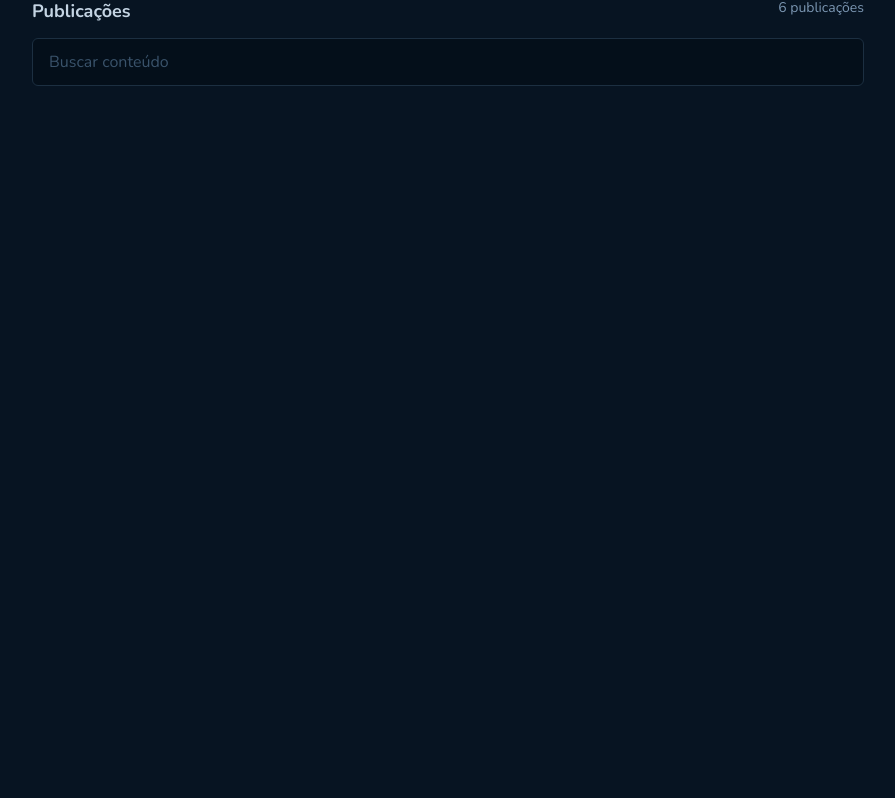
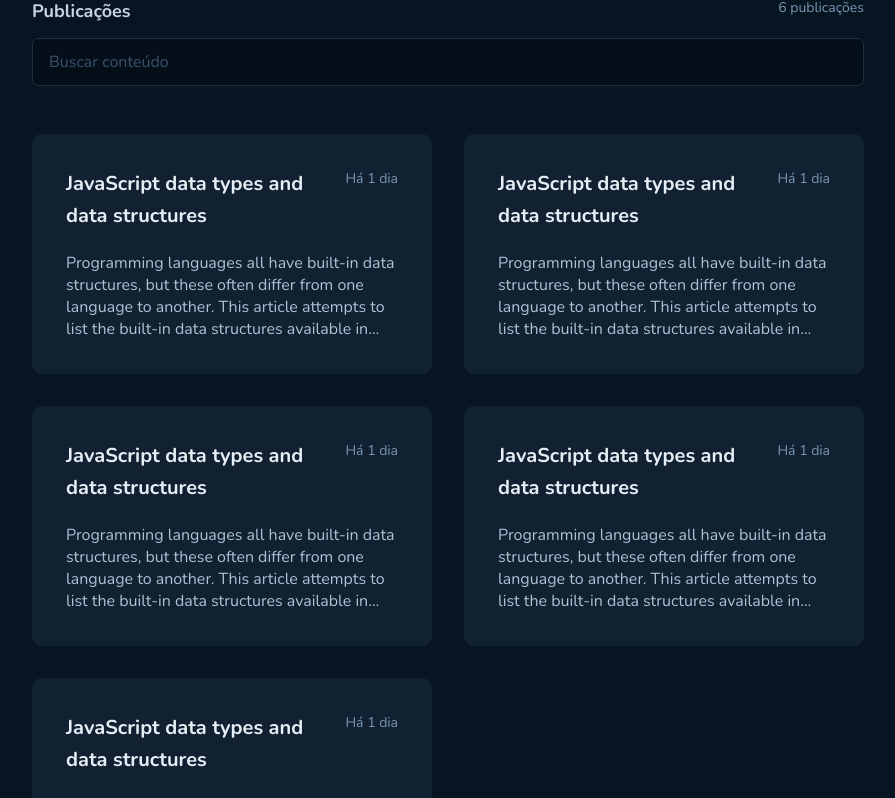
Before and after one commit to gabrielpramalho/github-blog, a React (Vite) app: page / in a window 1280 px wide. Shown: the part 495-1293 px from the top of the page, without its empty margins (192-1087 px from the left). Before the commit the page ends 800 px from the top, so only its background shows below. Built offline with nearby package versions, Linux system fonts and the light colour scheme.

Commit message:
create component PostCard

```diff
--- /dev/null
+++ b/src/components/PostCard/index.tsx
@@ -0,0 +1,20 @@
+import { Link } from "react-router-dom"
+import { CardContainer } from "./styles"
+
+export function PostCard(){
+    return(
+        <Link to='/post/1'>
+            <CardContainer>
+                    <header>
+                        <h3>JavaScript data types and data structures</h3>
+
+                        <time>Há 1 dia</time>
+                    </header>
+
+                    <div>
+                        <p>Programming languages all have built-in data structures, but these often differ from one language to another. This article attempts to list the built-in data structures available in JavaScript and what properties they have. These can be used to build other data structures. Wherever possible, comparisons with other languages are drawn. Dynamic typing JavaScript is a loosely typed and dynamic language. Variables in JavaScript are not directly associated with any particular value type, and any variable can be assigned (and re-assigned) values of all types: let foo = 42; // foo is now a number foo = 'bar'; // foo is now a string foo = true; // foo is now a boolean</p>
+                    </div>
+            </CardContainer>
+        </Link>
+    )
+}
--- /dev/null
+++ b/src/components/PostCard/styles.ts
@@ -0,0 +1,61 @@
+import styled from "styled-components";
+
+export const CardContainer = styled.article`
+    padding: 2rem;
+
+    background-color: ${props => props.theme["blue-600"]};
+    border: 2px solid transparent;
+
+
+    border-radius: 10px;
+
+    &:hover{
+        border: 2px solid ${props => props.theme["blue-200"]}
+    }
+
+
+
+
+    header{
+        display: flex;
+
+        align-items: flex-start;
+        justify-content: space-between;
+        gap: 1rem;
+
+        h3{
+            font-size: 1.25rem;
+            line-height: 1.6;
+            font-weight: bold;
+
+            color: ${props => props.theme["gray-100"]};
+        }
+
+        time{
+            font-size: 0.875rem;
+            line-height: 1.6;
+
+            white-space: nowrap;
+
+            color: ${props => props.theme["blue-100"]};
+
+        }
+    }
+
+
+    div{
+
+        margin-top: 1.25rem;
+
+        p {
+            overflow: hidden;
+            text-overflow: ellipsis;
+            display: -webkit-box;
+            -webkit-line-clamp: 4;
+            -webkit-box-orient: vertical;
+
+            color: ${props => props.theme["gray-300"]};
+
+        }
+    }
+`
--- a/src/pages/Blog/index.tsx
+++ b/src/pages/Blog/index.tsx
@@ -1,6 +1,7 @@
+import { PostCard } from "../../components/PostCard";
 import { Profile } from "../../components/Profile";
 import { SearchForm } from "../../components/SearchForm";
-import { BlogContainer } from "./styles";
+import { BlogContainer, PostsContainer } from "./styles";
 
 export function Blog(){
     return (
@@ -10,7 +11,13 @@
             <SearchForm />
 
 
-
+            <PostsContainer>
+                <PostCard />
+                <PostCard />
+                <PostCard />
+                <PostCard />
+                <PostCard />
+            </PostsContainer>
 
         </BlogContainer>
     )
--- a/src/pages/Blog/styles.ts
+++ b/src/pages/Blog/styles.ts
@@ -5,3 +5,15 @@
     margin: auto;
     padding: 0 1rem;
 `
+
+export const PostsContainer = styled.main`
+    display: grid;
+    grid-template-columns: repeat(2, 1fr);
+    gap: 2rem;
+
+    margin: 3rem 0;
+
+    a{
+        text-decoration: none;
+    }
+`
```
